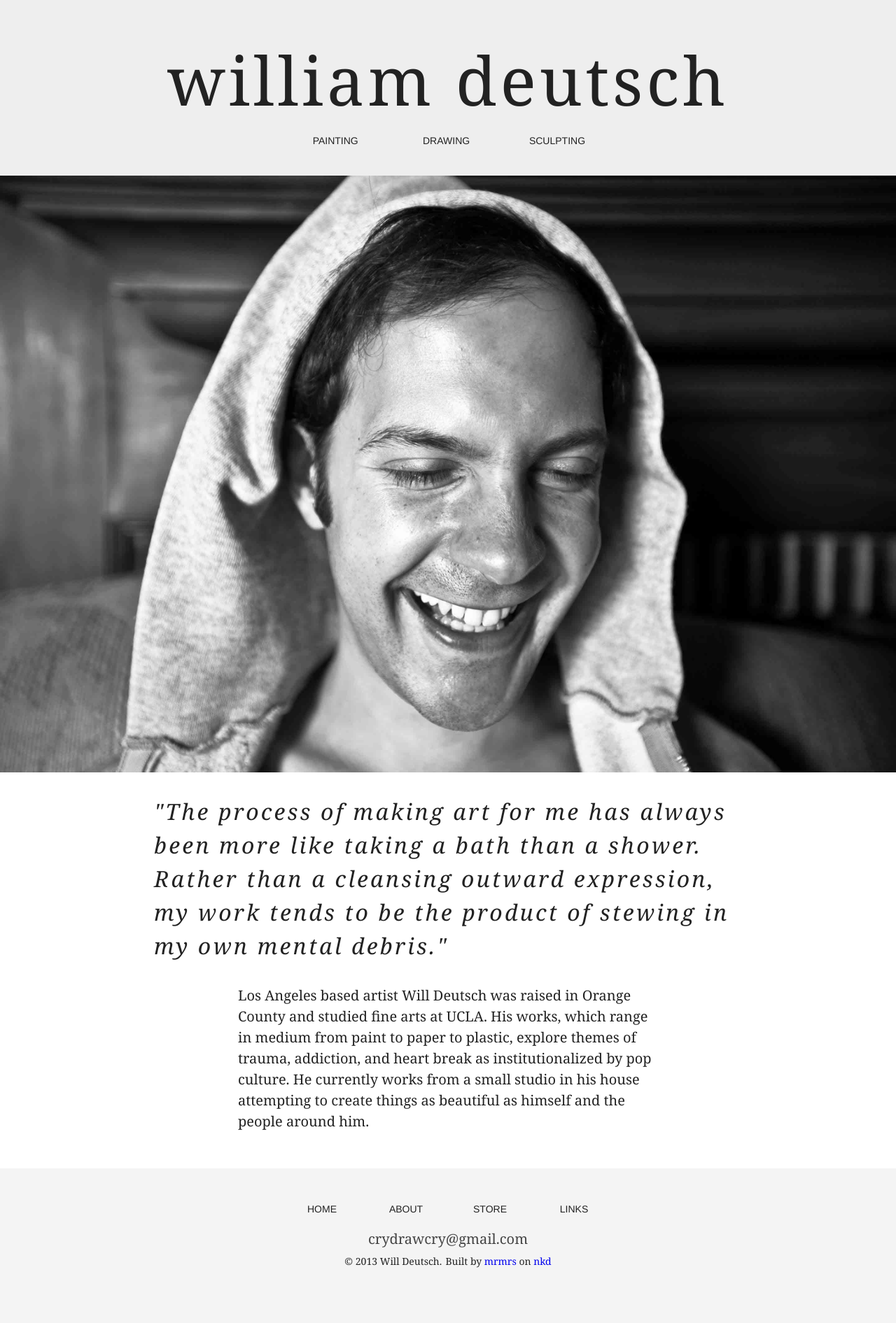
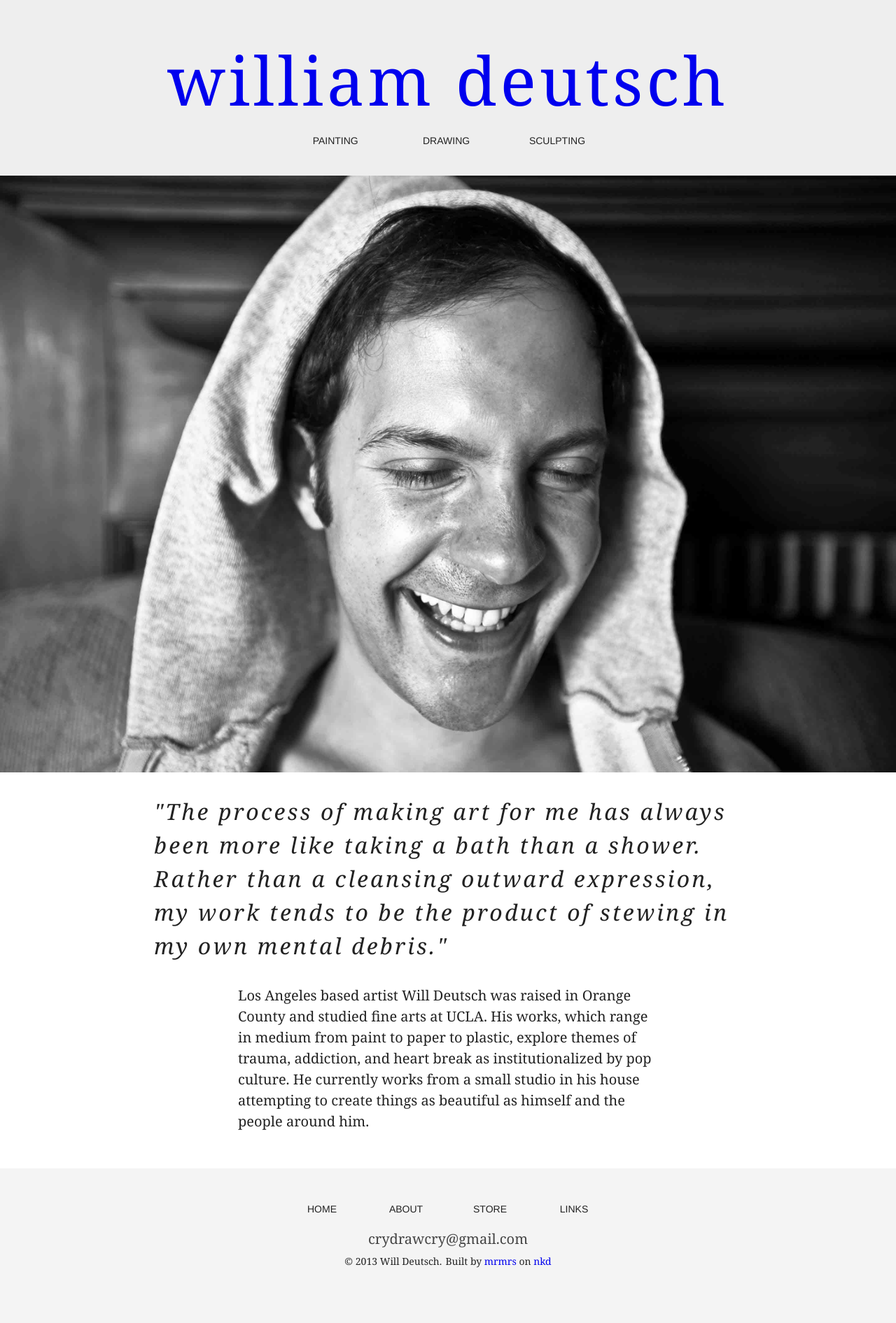
Before and after one commit to mrmrs/heyitswilliam, a Jekyll site: the page built from about/index.html, in a window 1280 px wide. Shown: the whole page at 70% size. Built offline with Jekyll 4.4.1, drawn with Linux system fonts in a browser that asks for light colours.

Commit message:
Yes links.

```diff
--- a/_includes/_header.html
+++ b/_includes/_header.html
@@ -1,4 +1,4 @@
 <header class="dark cta ">
-  <h1 class="h1 serif">william deutsch</h1>
+  <h1 class="h1 serif"><a href="{{site.url}}" title="Will Deutsch">william deutsch</a></h1>
   {% include _navigation_main.html %}
 </header>
```
